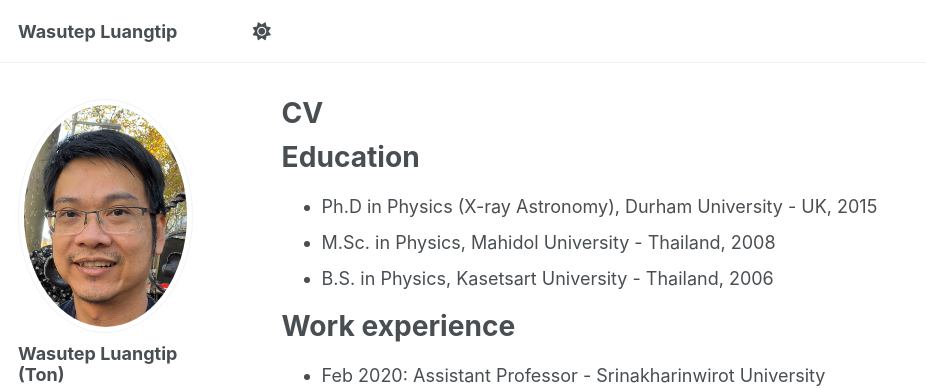
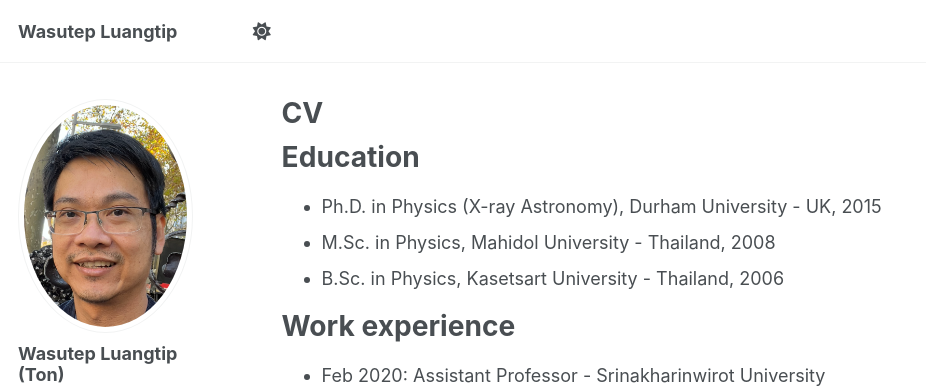
Before and after one commit to wluangtip/wluangtip.github.io, a Jekyll site: the page built from _pages/cv.md, in a window 1280 px wide and 900 px high. Shown: the top 388 px of the window, without its empty margins (0-926 px from the left). Built offline with Jekyll 4.4.1, drawn with Linux system fonts in a browser that asks for light colours; some web fonts are replaced; a script bundle is joined from its source files by our own code; library files that are not in the unit come from our copies.

Commit message:
Update cv.md

```diff
--- a/_pages/cv.md
+++ b/_pages/cv.md
@@ -11,9 +11,9 @@ redirect_from:
 
 Education
 ======
-* Ph.D in Physics (X-ray Astronomy), Durham University - UK, 2015
+* Ph.D. in Physics (X-ray Astronomy), Durham University - UK, 2015
 * M.Sc. in Physics, Mahidol University - Thailand, 2008
-* B.S. in Physics, Kasetsart University - Thailand, 2006
+* B.Sc. in Physics, Kasetsart University - Thailand, 2006
 
 Work experience
 ======
```
